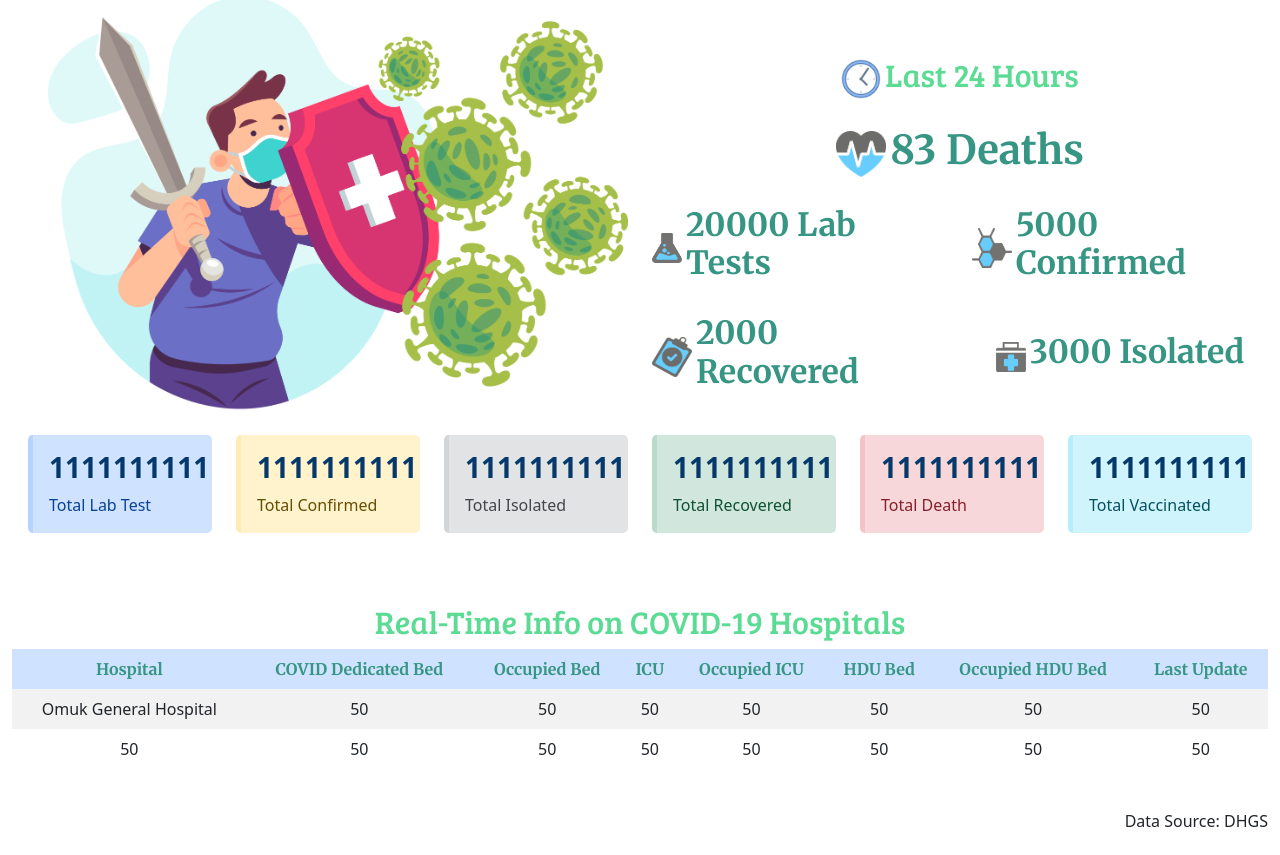
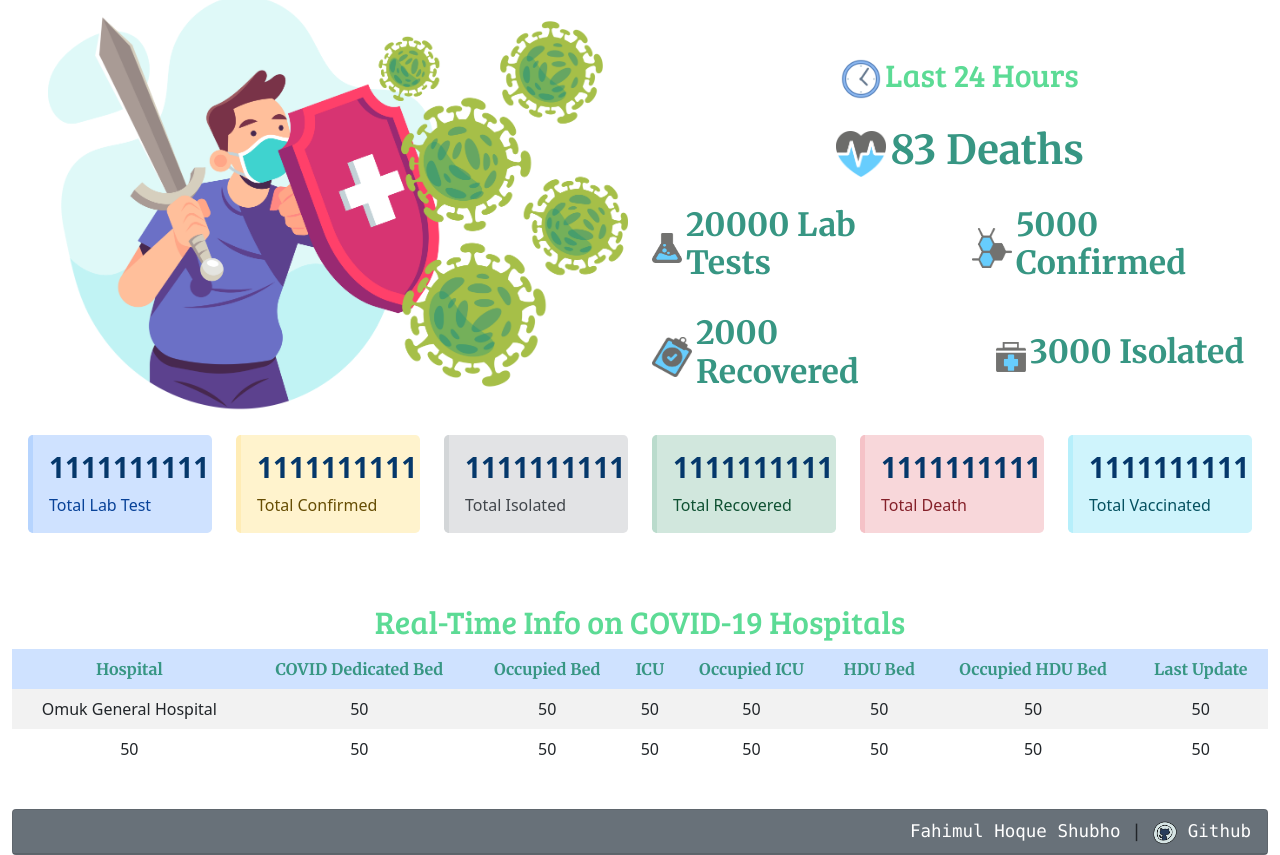
Before and after one commit to FHShubho/COVID-19_Info, a React (Create React App) app: page / in a window 1280 px wide. Shown: the part 108-963 px from the top of the page. Before the commit the page ends 941 px from the top, so only its background shows below. Built offline with nearby package versions, Linux system fonts and the light colour scheme; a web font is replaced by a local one.

Commit message:
added personal website and github repo link

```diff
--- a/src/Footer.js
+++ b/src/Footer.js
@@ -1,8 +1,16 @@
+import github_logo from './images/github.png'
+
 const Footer = () => {
     return(
         <div className="footer">
             <div className="container-fluid mt-4 text-end">
-                Data Source: DHGS
+                <div className="card bg-secondary pb-0">
+                    <div className="card-header fs-5">
+                        <pre className="mb-0 my-auto">
+                            <a href="https://fhshubho.netlify.app/" style={{textDecoration:"none", color:"white"}}>Fahimul Hoque Shubho</a> | <a href="https://github.com/FHShubho/COVID-19_Info" style={{textDecoration:"none", color:"white"}}><img src={github_logo} alt="" width="25px" height="25px"/> Github</a>
+                         </pre>
+                    </div>
+                </div>
             </div>
         </div>
     );
```
